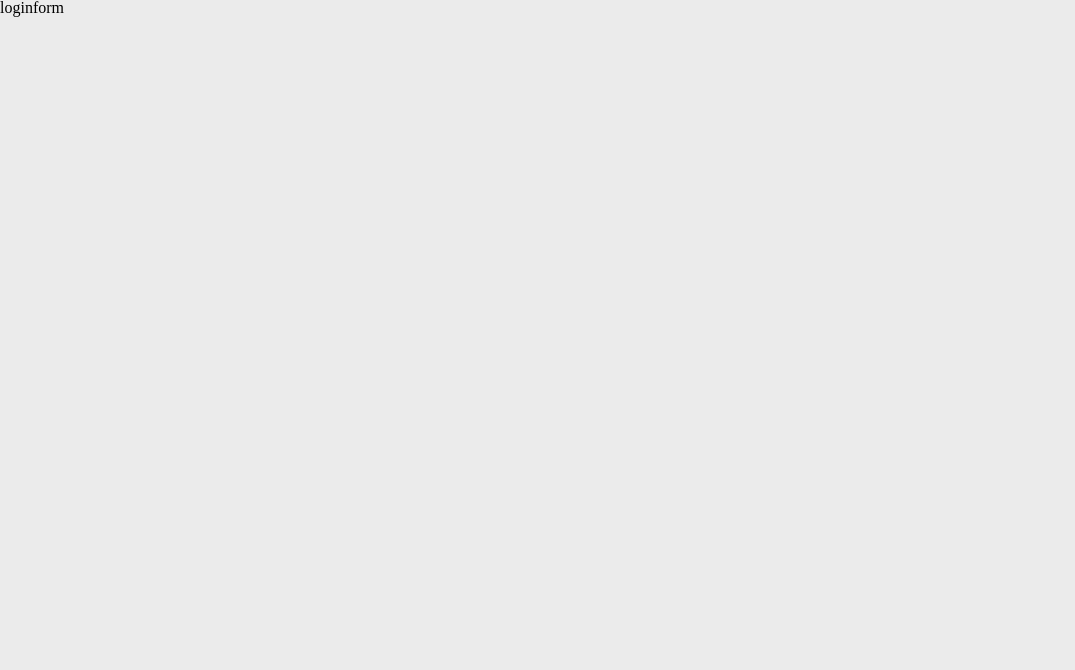
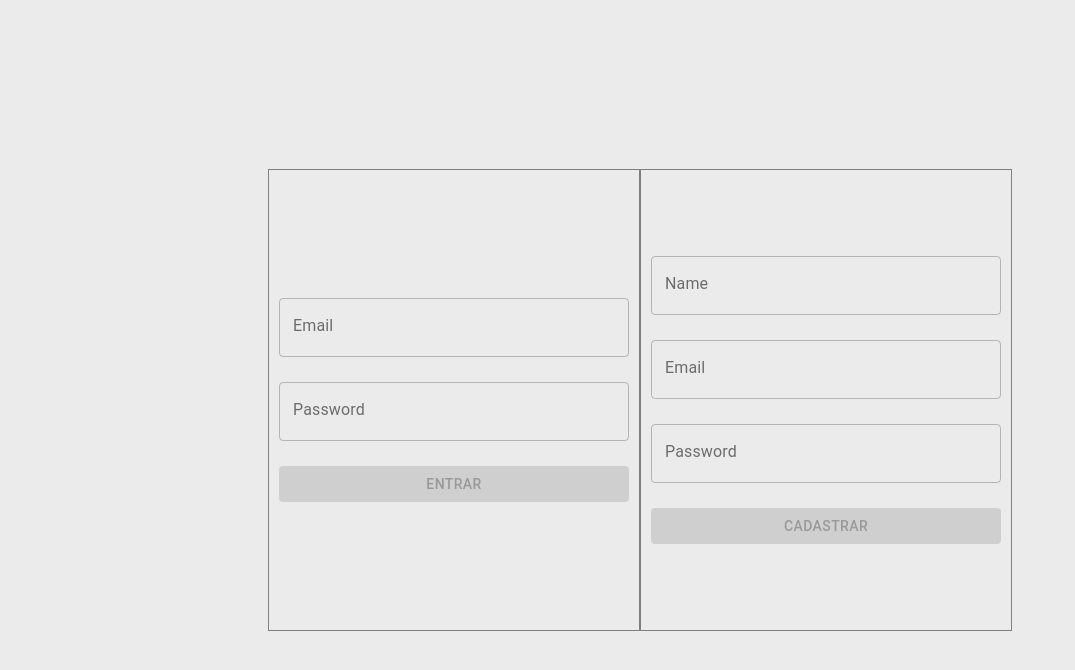
Before and after one commit to rodrigoDeSouzaFernandes/teste-pr-tico-LogLife, a React (Create React App) app: page / in a window 1280 px wide. Shown: the top 670 px of the page, without its empty margins (0-1075 px from the left). Built offline with nearby package versions, Linux system fonts and the light colour scheme.

Commit message:
desenvolve tela de login

```diff
--- a/package.json
+++ b/package.json
@@ -3,6 +3,8 @@
   "version": "0.1.0",
   "private": true,
   "dependencies": {
+    "@material-ui/core": "^4.12.2",
+    "@material/react-text-field": "^0.15.0",
     "@testing-library/jest-dom": "^5.14.1",
     "@testing-library/react": "^11.2.7",
     "@testing-library/user-event": "^12.8.3",
--- a/src/Components/LoginForm/index.js
+++ b/src/Components/LoginForm/index.js
@@ -1,11 +1,80 @@
-import React from 'react';
+import React, { useState, useContext } from 'react';
+import Context from '../../context/Context';
+
+import { Form, LoginTextField, LoginButton, Message, MessageContainer } from './styles';
 
 function LoginForm() {
+  const [email, setEmail] = useState('');
+  const [password, setPassword] = useState('');
+  const [renderMessage, setRenderMessage] = useState(false)
+
+  const { users, acessToken, setAcessToken } = useContext(Context)
+
+  const emailVeryfy = () => /^[a-z0-9.]+@[a-z0-9]+\.[a-z]+(\.[a-z]+)?$/i.test(email)
+  const passwordVeryfy = () => password.length > 5;
+
+  const handleChangeEmail = ({target}) => {
+    setEmail(target.value)
+  };
+
+  const handleChangePassword = ({target}) => {
+    setPassword(target.value)
+  };
+
+  const getRandomToken = function() {
+    const rand = () => Math.random().toString(36).substr(2);
+    return rand() + rand();
+  };
+
+  const login = () => {
+    const emailExists = users.find(usr => usr.email === email);
+
+    if (!emailExists) {
+      alert('Email ou Password incorretos')
+      return null
+    }
+    if(password !== emailExists.password){
+      alert('Email ou Password incorretos')
+      return null
+    }
+
+    setAcessToken(getRandomToken());
+    alert('login efetuado')
+  }
 
   return (
-    <div>
-      loginform
-    </div>
+    <Form>
+      <LoginTextField
+        id="outlined-basic"
+        label="Email"
+        variant="outlined"
+        value={email}
+        onChange={handleChangeEmail}
+      />
+      <MessageContainer>
+        {renderMessage && <Message>*O email deve estar no formato correto</Message>}
+      </MessageContainer>
+      <LoginTextField
+        id="outlined-basic"
+        label="Password"
+        variant="outlined"
+        type='password'
+        value={password}
+        onChange={handleChangePassword}
+      />
+      <MessageContainer>
+        {renderMessage && <Message>*Sua senha deve conter ao menos 6 caracteres</Message>}
+      </MessageContainer>
+
+      <LoginButton
+      variant="contained"
+      color="primary"
+      disabled={!passwordVeryfy() || !emailVeryfy()}
+      onClick={login}
+      >
+        Entrar
+      </LoginButton>
+    </Form>
   )
 }
 
--- a/src/Components/LoginForm/styles.js
+++ b/src/Components/LoginForm/styles.js
@@ -0,0 +1,36 @@
+import styled from 'styled-components'
+
+import { TextField, Button } from '@material-ui/core'
+
+export const Form = styled.form`
+  display: flex;
+  flex-direction: column;
+  padding: 30px 10px;
+  border: grey 1px solid;
+  height: 400px;
+  justify-content: center;
+  width: 350px;
+`;
+
+export const LoginTextField = styled(TextField)`
+  .MuiInputBase-root {
+    margin-bottom: 5px
+  }
+
+  .MuiOutlinedInput-input {
+    padding: 20px 30px
+  }
+`;
+
+export const LoginButton = styled(Button)`
+`;
+
+export const MessageContainer = styled.p`
+  height: 10px;
+  margin-bottom: 10px
+`;
+
+export const Message = styled.p`
+  font-size: 10px;
+  color: red;
+`;
--- /dev/null
+++ b/src/Components/RegisterForm/index.js
@@ -0,0 +1,80 @@
+import React, { useState, useContext } from 'react';
+
+import Context from '../../context/Context';
+
+import { Form, LoginTextField, LoginButton, Message, MessageContainer } from '../LoginForm/styles';
+
+function RegisterForm() {
+  const [email, setEmail] = useState('');
+  const [name, setName] = useState('');
+  const [password, setPassword] = useState('');
+  const [renderMessage, setRenderMessage] = useState(false)
+
+  const { users, setUsers } = useContext(Context)
+
+  const emailVeryfy = () => /^[a-z0-9.]+@[a-z0-9]+\.[a-z]+(\.[a-z]+)?$/i.test(email)
+  const passwordVeryfy = () => password.length > 5;
+  const nameVerify = () => name.length > 3
+
+  const registerUser = () => {
+    const newUser = {name, email, password};
+
+    if (users.find(usr => usr.email === newUser.email)){
+      alert('Este email já está cadastrado');
+      return null
+    }
+
+    setUsers([...users, newUser]);
+
+    alert('Novo usuário registrado');
+
+    localStorage.setItem('users', JSON.stringify([...users, newUser]));
+  }
+
+  return (
+    <Form>
+      <LoginTextField
+        id="outlined-basic"
+        label="Name"
+        variant="outlined"
+        value={name}
+        onChange={({target}) => setName(target.value)}
+      />
+      <MessageContainer>
+        {renderMessage && <Message>*O nome deve conter ao menos 4 caracteres</Message>}
+      </MessageContainer>
+      <LoginTextField
+        id="outlined-basic"
+        label="Email"
+        variant="outlined"
+        value={email}
+        onChange={({target}) => setEmail(target.value)}
+      />
+      <MessageContainer>
+        {renderMessage && <Message>*O email deve estar no formato correto</Message>}
+      </MessageContainer>
+      <LoginTextField
+        id="outlined-basic"
+        label="Password"
+        variant="outlined"
+        type='password'
+        value={password}
+        onChange={({target}) => setPassword(target.value)}
+      />
+      <MessageContainer>
+        {renderMessage && <Message>*Sua senha deve conter ao menos 6 caracteres</Message>}
+      </MessageContainer>
+
+      <LoginButton
+      variant="contained"
+      color="primary"
+      disabled={!passwordVeryfy() || !emailVeryfy() || !nameVerify()}
+      onClick={registerUser}
+      >
+        Cadastrar
+      </LoginButton>
+    </Form>
+  )
+}
+
+export default RegisterForm;
--- a/src/Components/index.js
+++ b/src/Components/index.js
@@ -1 +1,2 @@
 export { default as LoginForm } from './LoginForm';
+export { default as RegisterForm } from './RegisterForm';
--- a/src/Pages/Login/index.js
+++ b/src/Pages/Login/index.js
@@ -1,12 +1,13 @@
 import React from 'react';
 import { Container } from './styles';
 
-import { LoginForm } from '../../Components';
+import { LoginForm, RegisterForm } from '../../Components';
 
 function Login(){
   return (
     <Container>
       <LoginForm />
+      <RegisterForm />
     </Container>
   )
 }
--- a/src/Pages/Login/styles.js
+++ b/src/Pages/Login/styles.js
@@ -3,5 +3,7 @@ import styled from 'styled-components'
 export const Container = styled.main`
   display: flex;
   height: 100vh;
-  background-color: ${(props) => props.theme.colors.background}
-`
+  background-color: ${(props) => props.theme.colors.background};
+  justify-content: center;
+  align-items: center;
+`;
--- a/src/context/Provider.js
+++ b/src/context/Provider.js
@@ -1,10 +1,26 @@
-import React from 'react';
+import React, {useState, useEffect} from 'react';
 import Context from './Context';
 
 function Provider ({children}) {
 
+  const [users, setUsers] = useState([]);
+  const [acessToken, setAcessToken] = useState(null);
+
+  useEffect(() => {
+      const lsusers = localStorage.getItem('users');
+
+      if(lsusers){
+        setUsers(JSON.parse(lsusers))
+      }
+  }, [])
+
+  console.log(users)
+
   const context = {
-
+    users,
+    setUsers,
+    acessToken,
+    setAcessToken
   };
 
   return (
```
Also changed, not shown: src/Components/EmailInput/index.js (deleted, +0 -17 lines), src/Components/Header/index.js (added), src/Components/Header/styles.js (added), 1 other file (tests, documents, lock files or other folders).
